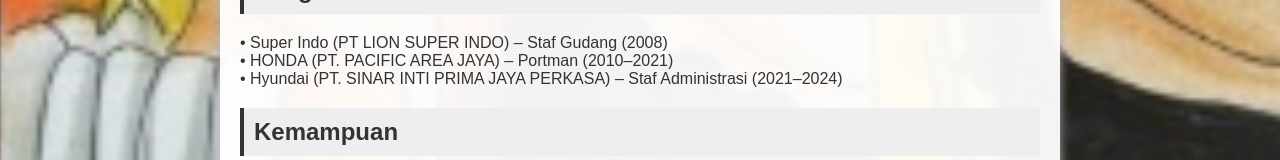
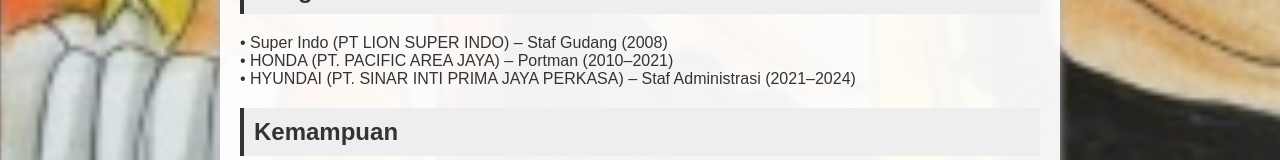
Before and after one commit to 260889agus26/260889agus26.github.io, a plain HTML site: page index.html in a window 1280 px wide. Shown: the part 797-957 px from the top of the page. Drawn offline with Linux system fonts and the light colour scheme.

Commit message:
Update index.html

```diff
--- a/index.html
+++ b/index.html
@@ -94,7 +94,7 @@
       <ul>
         <li>Super Indo (PT LION SUPER INDO) – Staf Gudang (2008)</li>
         <li>HONDA (PT. PACIFIC AREA JAYA) – Portman (2010–2021)</li>
-        <li>Hyundai (PT. SINAR INTI PRIMA JAYA PERKASA) – Staf Administrasi (2021–2024)</li>
+        <li>HYUNDAI (PT. SINAR INTI PRIMA JAYA PERKASA) – Staf Administrasi (2021–2024)</li>
       </ul>
     </div>
 
```
